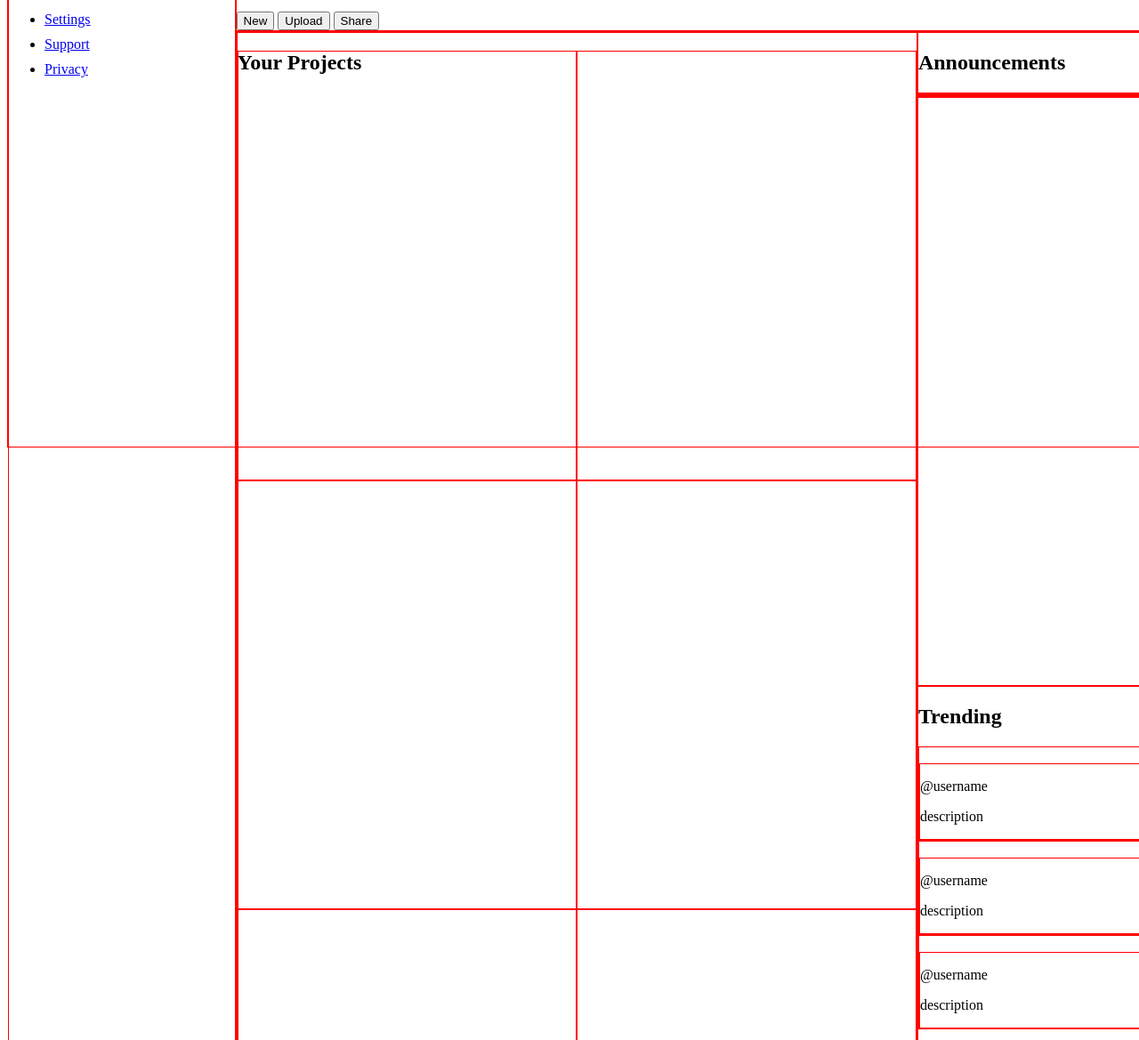
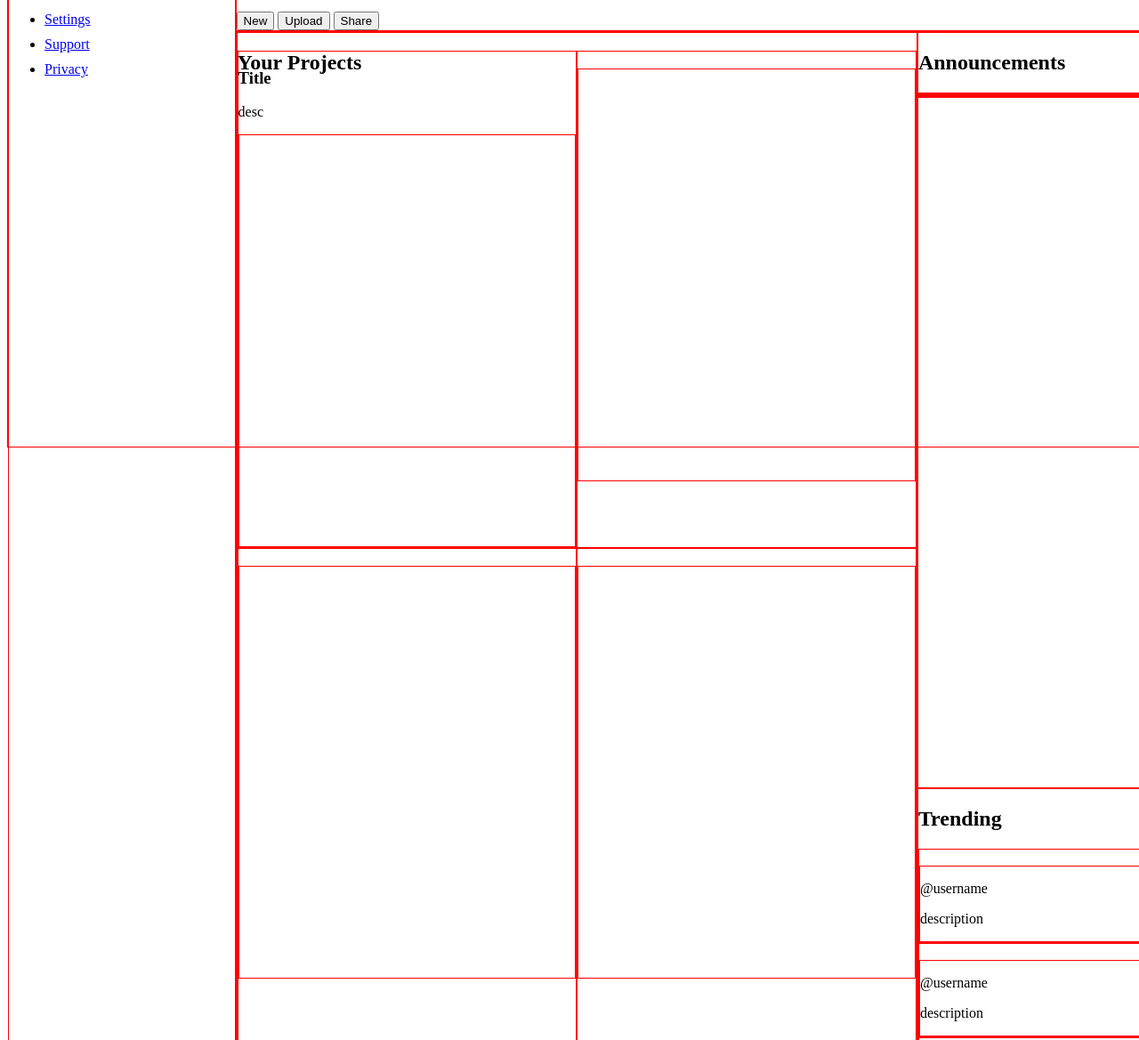
Before and after one commit to ndwcillz/odin-admin-dashboard, a plain HTML site: page index.html in a window 1280 px wide. Shown: the part 305-1474 px from the top of the page at 89% size. Drawn offline with Linux system fonts and the light colour scheme.

Commit message:
Complete Template HTML for Project Tiles
Adjust HTML structure for Project Tiles to style
later.

```diff
--- a/index.html
+++ b/index.html
@@ -51,46 +51,59 @@
             <div id="projects">
                 <h2 id="projects-title">Your Projects</h2>
                 <div class="project-tile">
-                    <h3 class="project-title"></h3>
-                    <p class="project-desc"></p>
+                    <h3 class="project-title">Title</h3>
+                    <p class="project-desc">desc</p>
+                    <div id="project-selectors">
                         <svg class="project-svg"></svg>
                         <svg class="project-svg"></svg>
                         <svg class="project-svg"></svg>
                     </div>
+
+                </div>
                 <div class="project-tile">
                     <h3 class="project-title"></h3>
                     <p class="project-desc"></p>
+                    <div id="project-selectors">
                         <svg class="project-svg"></svg>
                         <svg class="project-svg"></svg>
                         <svg class="project-svg"></svg>
                     </div>
+                </div>
                 <div class="project-tile">
                     <h3 class="project-title"></h3>
                     <p class="project-desc"></p>
+                    <div id="project-selectors">
                         <svg class="project-svg"></svg>
                         <svg class="project-svg"></svg>
                         <svg class="project-svg"></svg>
                     </div>
+                </div>
                 <div class="project-tile">
                     <h3 class="project-title"></h3>
                     <p class="project-desc"></p>
+                    <div id="project-selectors">
                         <svg class="project-svg"></svg>
                         <svg class="project-svg"></svg>
                         <svg class="project-svg"></svg>
                     </div>
+                </div>
                 <div class="project-tile">
                     <h3 class="project-title"></h3>
                     <p class="project-desc"></p>
+                    <div id="project-selectors">
                         <svg class="project-svg"></svg>
                         <svg class="project-svg"></svg>
                         <svg class="project-svg"></svg>
                     </div>
+                </div>
                 <div class="project-tile">
                     <h3 class="project-title"></h3>
                     <p class="project-desc"></p>
+                    <div id="project-selectors">
                         <svg class="project-svg"></svg>
                         <svg class="project-svg"></svg>
                         <svg class="project-svg"></svg>
+                    </div>
                 </div>
             </div>
 
--- a/styles.css
+++ b/styles.css
@@ -52,6 +52,11 @@ div {
 #projects {
     grid-column: 1 / 2;
     grid-row: 1 / 3;
+
+    display: grid;
+    grid-template-columns: 1fr 1fr;
+    grid-template-rows: 20px;
+    grid-auto-rows: 1fr;
 }
 
 #announcements {
@@ -64,13 +69,6 @@ div {
     grid-row: 2 / 3;
 }
 
-#projects {
-    display: grid;
-    grid-template-columns: 1fr 1fr;
-    grid-template-rows: 20px;
-    grid-auto-rows: 1fr;
-}
-
 #projects-title {
     grid-column: 1 / 3;
     grid-row: 1 / 2;
```
Lines whose indentation alone changed are shown as unchanged.
